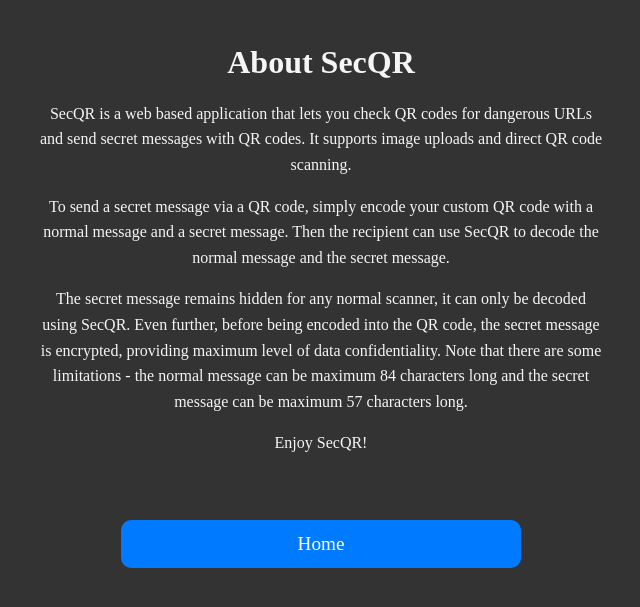
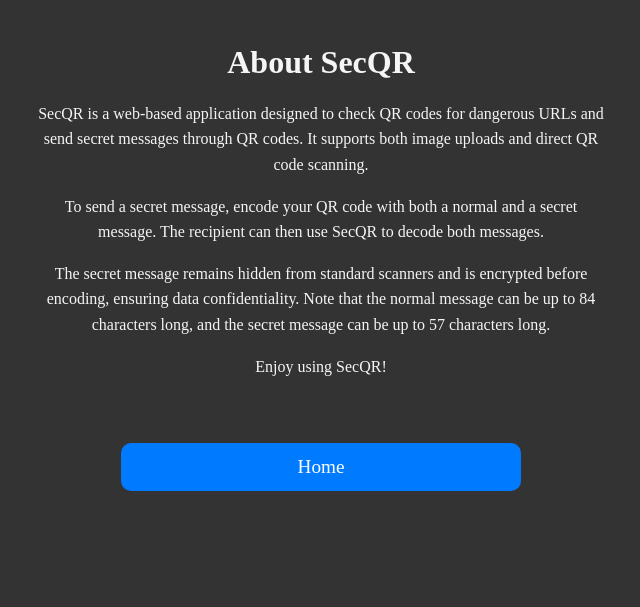
Before and after one commit to LyuboPetkov/SecQR, a Flask app: page /about in a window 1280 px wide. Shown: the top 607 px of the page, without its empty margins (319-959 px from the left). Run offline with Flask 3, Linux system fonts and the light colour scheme; parts of the project's set-up code (start-up, migrations or seed data) failed here and were passed over.

Commit message:
templates update

```diff
--- a/templates/about.html
+++ b/templates/about.html
@@ -10,17 +10,13 @@
 <body>
     <div class="about-content">
         <h1>About SecQR</h1>
-        <p>SecQR is a web based application that lets you check QR codes for dangerous URLs
-            and send secret messages with QR codes. It supports image uploads and direct QR code
-            scanning.</p>
-        <p>To send a secret message via a QR code, simply encode your custom QR code with a normal
-            message and a secret message. Then the recipient can use SecQR to decode the normal message and the secret message.</p>
-        <p>The secret message remains hidden for any normal scanner, it can only be decoded using SecQR.
-            Even further, before being encoded intо the QR code, the secret message is encrypted,
-            providing maximum level of data confidentiality.
-            Note that there are some limitations - the normal message can be maximum 84 characters long and
-            the secret message can be maximum 57 characters long.</p>
-        <p>Enjoy SecQR!</p>
+        <p>SecQR is a web-based application designed to check QR codes for dangerous URLs and send secret messages through QR codes.
+            It supports both image uploads and direct QR code scanning.</p>
+        <p>To send a secret message, encode your QR code with both a normal and a secret message.
+            The recipient can then use SecQR to decode both messages.</p>
+        <p>The secret message remains hidden from standard scanners and is encrypted before encoding, ensuring data confidentiality.
+            Note that the normal message can be up to 84 characters long, and the secret message can be up to 57 characters long.</p>
+        <p>Enjoy using SecQR!</p>
     </div>
     <a href="/redirect-to-home" class="button-like">Home</a>
 </body>
```
